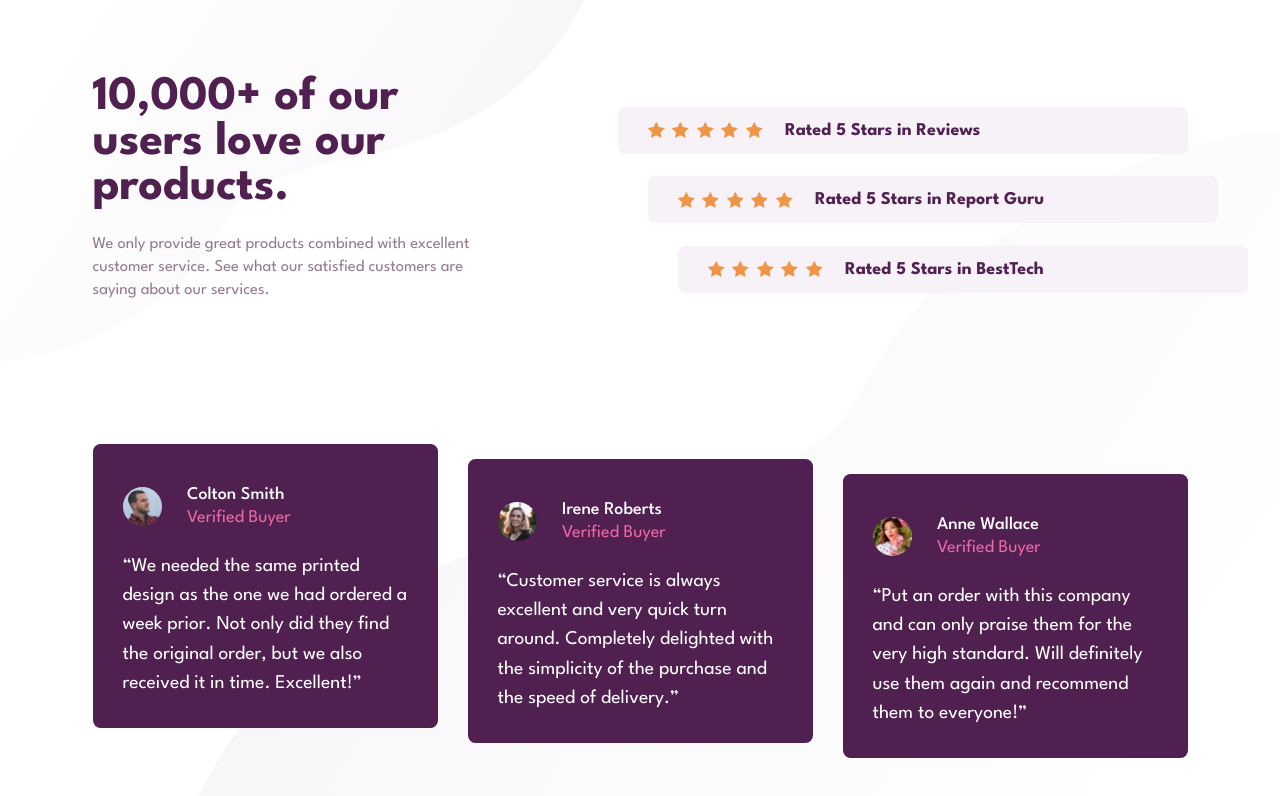
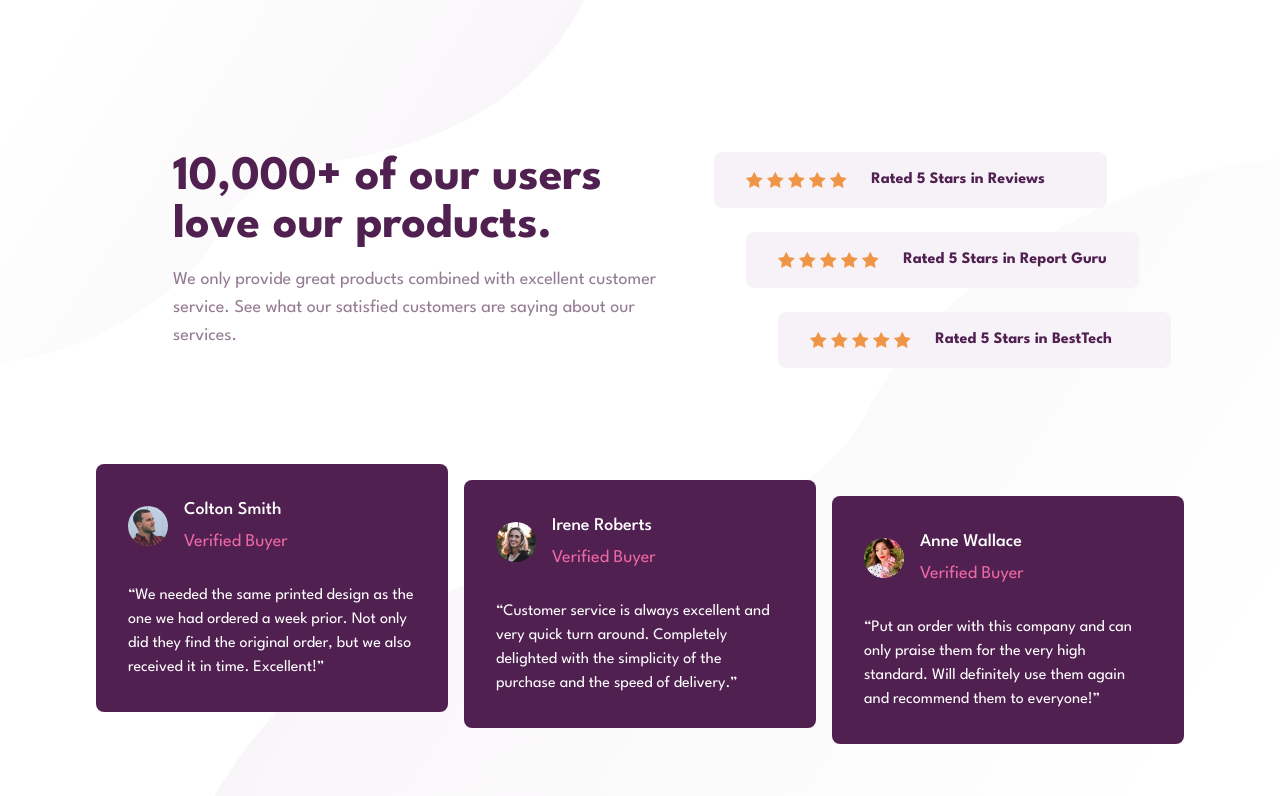
Before and after one commit to juanfeoru/social-proof-section, a plain HTML site: page index.html in a window 1280 px wide. Drawn offline with nearby package versions, Linux system fonts and the light colour scheme.

Commit message:
refactor: replace custom CSS with Tailwind utilities and update .gitignore

```diff
--- a/index.html
+++ b/index.html
@@ -3,7 +3,6 @@
   <head>
     <meta charset="UTF-8" />
     <meta name="viewport" content="width=device-width, initial-scale=1.0" />
-    <!-- displays site properly based on user's device -->
 
     <link
       rel="icon"
@@ -13,41 +12,46 @@
     />
 
     <title>Frontend Mentor | Social proof section</title>
+    <link rel="preconnect" href="https://fonts.googleapis.com" />
+    <link rel="preconnect" href="https://fonts.gstatic.com" crossorigin />
     <link
-      href="https://fonts.googleapis.com/css2?family=League+Spartan&display=swap"
-      rel="stylesheet"
-    />
-    <link
-      href="https://fonts.googleapis.com/css2?family=League+Spartan:wght@500&display=swap"
-      rel="stylesheet"
-    />
-    <link
-      href="https://fonts.googleapis.com/css2?family=League+Spartan:wght@700&display=swap"
+      href="https://fonts.googleapis.com/css2?family=League+Spartan:wght@100..900&display=swap"
       rel="stylesheet"
     />
 
+    <script src="https://cdn.jsdelivr.net/npm/@tailwindcss/browser@4"></script>
     <link rel="stylesheet" href="style.css" />
   </head>
-  <body>
-    <main class="main">
-      <section class="article">
-        <!-- Encabezado con título y reviews -->
-        <div class="article__header-reviews">
-          <header class="article__top">
-            <h1 class="article__title">
+
+  <body
+    class="font-[league_spartan] flex justify-center items-center min-h-screen m-8 lg:m-4"
+  >
+    <main class="w-full max-w-6xl mx-auto px-6 lg:px-0">
+      <section class="lg:flex lg:flex-col lg:gap-16">
+        <!-- HEADER + REVIEWS -->
+        <div
+          class="lg:flex lg:flex-row lg:items-center lg:justify-center lg:gap-8"
+        >
+          <header class="text-center lg:text-left lg:max-w-lg lg:flex-[0.7]">
+            <h1 class="text-5xl text-[var(--very-dark-magenta)] font-bold">
               10,000+ of our users love our products.
             </h1>
-            <p class="article__description">
+
+            <p class="text-lg text-[var(--dark-grayish-magenta)] my-4">
               We only provide great products combined with excellent customer
               service. See what our satisfied customers are saying about our
               services.
             </p>
           </header>
 
-          <ul class="article__review">
-            <li class="article__review-item">
+          <!-- REVIEWS -->
+          <ul class="flex flex-col gap-4 my-8 lg:gap-6">
+            <!-- ITEM 1 -->
+            <li
+              class="bg-[var(--light-grayish-magenta)] flex flex-col items-center rounded-lg py-4 gap-2 lg:flex-row lg:justify-start lg:px-8 lg:gap-6"
+            >
               <div
-                class="article__review-item__stars"
+                class="flex justify-center items-center gap-1"
                 aria-label="5 star rating"
               >
                 <img
@@ -81,12 +85,17 @@
                   height="16"
                 />
               </div>
-              <p class="article__review-item__text">Rated 5 Stars in Reviews</p>
+              <p class="text-[var(--very-dark-magenta)] font-bold">
+                Rated 5 Stars in Reviews
+              </p>
             </li>
 
-            <li class="article__review-item">
+            <!-- ITEM 2 -->
+            <li
+              class="bg-[var(--light-grayish-magenta)] flex flex-col items-center rounded-lg py-4 gap-2 lg:flex-row lg:justify-start lg:px-8 lg:gap-6 lg:translate-x-8"
+            >
               <div
-                class="article__review-item__stars"
+                class="flex justify-center items-center gap-1"
                 aria-label="5 star rating"
               >
                 <img
@@ -120,14 +129,17 @@
                   height="16"
                 />
               </div>
-              <p class="article__review-item__text">
+              <p class="text-[var(--very-dark-magenta)] font-bold">
                 Rated 5 Stars in Report Guru
               </p>
             </li>
 
-            <li class="article__review-item">
+            <!-- ITEM 3 -->
+            <li
+              class="bg-[var(--light-grayish-magenta)] flex flex-col items-center rounded-lg py-4 gap-2 lg:flex-row lg:justify-start lg:px-8 lg:gap-6 lg:translate-x-16"
+            >
               <div
-                class="article__review-item__stars"
+                class="flex justify-center items-center gap-1"
                 aria-label="5 star rating"
               >
                 <img
@@ -161,81 +173,87 @@
                   height="16"
                 />
               </div>
-              <p class="article__review-item__text">
+              <p class="text-[var(--very-dark-magenta)] font-bold">
                 Rated 5 Stars in BestTech
               </p>
             </li>
           </ul>
         </div>
 
-        <!-- Testimonios -->
-        <section
-          class="article__testimonials"
-          aria-label="Customer testimonials"
-        >
-          <article class="article__testimonials-item">
-            <header class="article__testimonials-item__header">
+        <!-- TESTIMONIALS -->
+        <section class="flex flex-col gap-4 lg:flex-row lg:gap-4 lg:mx-8">
+          <!-- CARD 1 -->
+          <article
+            class="rounded-lg p-8 bg-[var(--very-dark-magenta)] lg:flex-1"
+          >
+            <header class="flex items-center gap-4">
               <img
-                class="article__testimonials-item__image"
+                class="rounded-full w-10 h-10"
                 src="./images/image-colton.jpg"
                 alt="Portrait of Colton Smith"
                 width="80"
                 height="80"
               />
-              <div class="article__testimonials-item__name-verified">
-                <h2 class="article__testimonials-item__name">Colton Smith</h2>
-                <p class="article__testimonials-item__verified">
-                  Verified Buyer
-                </p>
+              <div class="flex flex-col gap-1">
+                <h2 class="text-[var(--white)] text-lg font-medium">
+                  Colton Smith
+                </h2>
+                <p class="text-[var(--soft-pink)] text-lg">Verified Buyer</p>
               </div>
             </header>
-            <blockquote class="article__testimonials-item__text">
+            <blockquote class="text-[var(--white)] mt-7">
               “We needed the same printed design as the one we had ordered a
               week prior. Not only did they find the original order, but we also
               received it in time. Excellent!”
             </blockquote>
           </article>
 
-          <article class="article__testimonials-item">
-            <header class="article__testimonials-item__header">
+          <!-- CARD 2 -->
+          <article
+            class="rounded-lg p-8 bg-[var(--very-dark-magenta)] lg:flex-1 lg:translate-y-4"
+          >
+            <header class="flex items-center gap-4">
               <img
-                class="article__testimonials-item__image"
+                class="rounded-full w-10 h-10"
                 src="./images/image-irene.jpg"
                 alt="Portrait of Irene Roberts"
                 width="80"
                 height="80"
               />
-              <div class="article__testimonials-item__name-verified">
-                <h2 class="article__testimonials-item__name">Irene Roberts</h2>
-                <p class="article__testimonials-item__verified">
-                  Verified Buyer
-                </p>
+              <div class="flex flex-col gap-1">
+                <h2 class="text-[var(--white)] text-lg font-medium">
+                  Irene Roberts
+                </h2>
+                <p class="text-[var(--soft-pink)] text-lg">Verified Buyer</p>
               </div>
             </header>
-            <blockquote class="article__testimonials-item__text">
+            <blockquote class="text-[var(--white)] mt-7">
               “Customer service is always excellent and very quick turn around.
               Completely delighted with the simplicity of the purchase and the
               speed of delivery.”
             </blockquote>
           </article>
 
-          <article class="article__testimonials-item">
-            <header class="article__testimonials-item__header">
+          <!-- CARD 3 -->
+          <article
+            class="rounded-lg p-8 bg-[var(--very-dark-magenta)] lg:flex-1 lg:translate-y-8"
+          >
+            <header class="flex items-center gap-4">
               <img
-                class="article__testimonials-item__image"
+                class="rounded-full w-10 h-10"
                 src="./images/image-anne.jpg"
                 alt="Portrait of Anne Wallace"
                 width="80"
                 height="80"
               />
-              <div class="article__testimonials-item__name-verified">
-                <h2 class="article__testimonials-item__name">Anne Wallace</h2>
-                <p class="article__testimonials-item__verified">
-                  Verified Buyer
-                </p>
+              <div class="flex flex-col gap-1">
+                <h2 class="text-[var(--white)] text-lg font-medium">
+                  Anne Wallace
+                </h2>
+                <p class="text-[var(--soft-pink)] text-lg">Verified Buyer</p>
               </div>
             </header>
-            <blockquote class="article__testimonials-item__text">
+            <blockquote class="text-[var(--white)] mt-7">
               “Put an order with this company and can only praise them for the
               very high standard. Will definitely use them again and recommend
               them to everyone!”
--- a/style.css
+++ b/style.css
@@ -1,61 +1,12 @@
 :root {
-  /* Primary */
   --very-dark-magenta: hsl(300, 43%, 22%);
   --soft-pink: hsl(333, 80%, 67%);
-
-  /* Neutral */
   --dark-grayish-magenta: hsl(303, 10%, 53%);
   --light-grayish-magenta: hsl(300, 24%, 96%);
   --white: hsl(0, 0%, 100%);
 }
 
-*,
-*::before,
-*::after {
-  margin: 0;
-  padding: 0;
-  box-sizing: border-box;
-}
-
-img,
-picture,
-video {
-  display: block;
-  max-width: 100%;
-  height: auto;
-}
-
-input,
-button,
-textarea,
-select {
-  font: inherit;
-  color: inherit;
-  background: none;
-  border: none;
-}
-
-a {
-  text-decoration: none;
-  color: inherit;
-}
-
-ul,
-ol {
-  list-style: none;
-}
-
-html {
-  font-size: 15px;
-}
-
 body {
-  font-family: "League Spartan", sans-serif;
-  display: flex;
-  justify-content: center;
-  align-items: center;
-  margin: 5.5rem 1.2rem;
-  min-height: 100vh;
   background-image: url(./images/bg-pattern-top-mobile.svg),
     url(./images/bg-pattern-bottom-mobile.svg);
   background-repeat: no-repeat no-repeat;
@@ -63,189 +14,10 @@ body {
   background-position: top left, bottom right;
 }
 
-.article__top {
-  text-align: center;
-}
-
-.article__title {
-  font-size: 2.7rem;
-  color: var(--very-dark-magenta);
-}
-
-.article__description {
-  font-size: 1.3rem;
-  color: var(--dark-grayish-magenta);
-  margin: 1.5rem 0;
-  line-height: 120%;
-}
-
-.article__review {
-  display: flex;
-  flex-direction: column;
-  gap: 1rem;
-  margin: 3rem 0;
-}
-
-.article__review-item {
-  background-color: var(--light-grayish-magenta);
-  display: flex;
-  /* justify-content: center; */
-  align-items: center;
-  flex-direction: column;
-  border-radius: 0.5rem;
-  padding: 1.1rem 0;
-  gap: 1rem;
-}
-
-.article__review-item__stars {
-  display: flex;
-  justify-content: center;
-  align-items: center;
-  gap: 0.5rem;
-}
-
-.article__review-item__text {
-  font-size: 1.2rem;
-  color: var(--very-dark-magenta);
-  font-weight: 700;
-}
-
-.article__testimonials {
-  margin-top: 4rem;
-  display: flex;
-  flex-direction: column;
-  gap: 1rem;
-}
-
-.article__testimonials-item {
-  background-color: var(--very-dark-magenta);
-  border-radius: 0.5rem;
-  padding: 2.8rem 2rem 2rem;
-}
-
-.article__testimonials-item__image {
-  border-radius: 50%;
-  width: 2.6rem;
-  height: 2.6rem;
-}
-
-.article__testimonials-item__name {
-  color: var(--white);
-  font-size: 1.2rem;
-  font-weight: 500;
-}
-
-.article__testimonials-item__verified {
-  color: var(--soft-pink);
-  font-weight: 400;
-  font-size: 1.2rem;
-}
-
-.article__testimonials-item__header {
-  display: flex;
-  align-items: center;
-  gap: 1.7rem;
-}
-
-.article__testimonials-item__name-verified {
-  display: flex;
-  flex-direction: column;
-  gap: 0.4rem;
-}
-
-.article__testimonials-item__text {
-  color: var(--white);
-  line-height: 150%;
-  font-size: 1.1rem;
-  font-weight: 400;
-  margin: 1.7rem 0 0 0;
-}
-
 @media (min-width: 1024px) {
   body {
     background-image: url(./images/bg-pattern-top-desktop.svg),
       url(./images/bg-pattern-bottom-desktop.svg);
     background-position: top left, bottom right;
-    margin: 0 1rem;
-  }
-
-  .article {
-    margin: auto;
-    max-width: 73rem;
-    padding: 5rem 0;
-    display: flex;
-    flex-direction: column;
-    gap: 4rem;
-  }
-
-  .article__top,
-  .article__review {
-    flex: 1;
-  }
-
-  .article__top {
-    text-align: left;
-    max-width: 30rem;
-  }
-
-  .article__title {
-    font-size: 3.2rem;
-
-    padding-right: 2rem;
-  }
-
-  .article__description {
-    font-size: 1.1rem;
-    margin-top: 1.5rem;
-    padding-right: 2.5rem;
-    line-height: 140%;
-  }
-
-  .article__header-reviews {
-    display: flex;
-    align-items: center;
-    justify-content: space-between;
-    gap: 5rem;
-  }
-
-  .article__review {
-    margin: 0;
-    display: flex;
-    flex-direction: column;
-    gap: 1.5rem;
-  }
-
-  .article__review-item {
-    flex-direction: row;
-    justify-content: flex-start;
-    padding: 1rem 2rem;
-    gap: 1.5rem;
-  }
-
-  .article__review-item:nth-child(2) {
-    transform: translateX(2rem);
-  }
-  .article__review-item:nth-child(3) {
-    transform: translateX(4rem);
-  }
-
-  .article__testimonials {
-    flex-direction: row;
-    gap: 2rem;
-  }
-
-  .article__testimonials-item {
-    flex: 1;
-  }
-
-  .article__testimonials-item:nth-child(2) {
-    transform: translateY(1rem);
-  }
-  .article__testimonials-item:nth-child(3) {
-    transform: translateY(2rem);
-  }
-
-  .article__testimonials-item__text {
-    font-size: 1.3rem;
   }
 }
```
Also changed, not shown: design/desktop-design.jpg (deleted), design/mobile-design.jpg (deleted), 1 other file.
